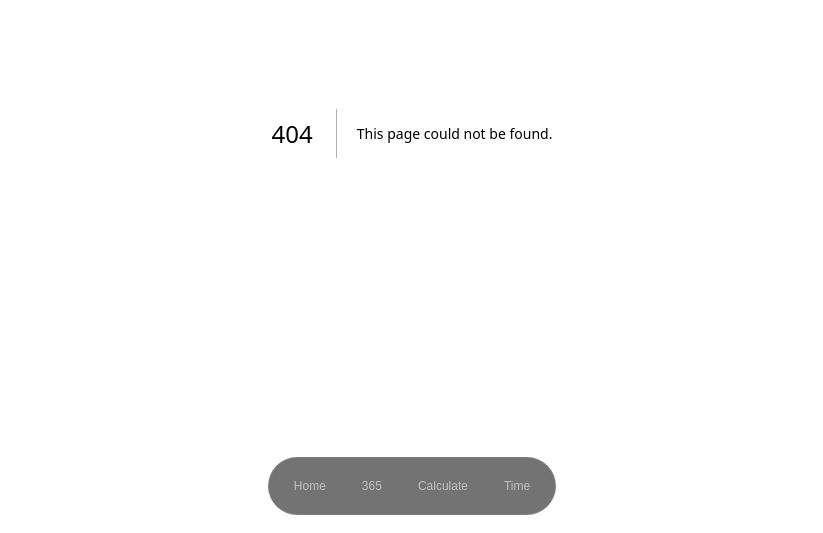
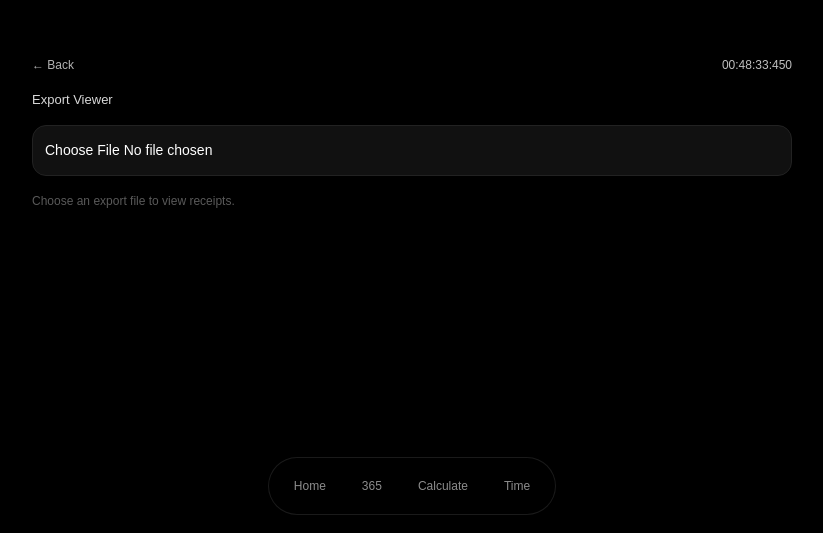
Before and after one commit to dptcoffee/Outflo, a Next.js app: page /365/export in a window 1280 px wide. Before the commit this address had no page. Shown: the part 267-800 px from the top of the page, without its empty margins (228-1051 px from the left). Built offline with nearby package versions, Linux system fonts and the light colour scheme.

Commit message:
Add export viewer: read-only receipt rendering with optional restore and live clock

```diff
--- /dev/null
+++ b/app/365/export/page.tsx
@@ -0,0 +1,298 @@
+"use client";
+
+import Link from "next/link";
+import { useEffect, useMemo, useState } from "react";
+
+type Receipt = {
+  id: string;
+  place: string;
+  amount: number;
+  ts: number; // epoch ms
+};
+
+type ExportPayloadV1 = {
+  exportedAt: number;
+  version: number;
+  receipts: Receipt[];
+};
+
+const STORAGE_KEY = "outflo_receipts_v1";
+const BACKUP_KEY = "outflo_receipts_v1_backup";
+
+function pad2(n: number) {
+  return String(n).padStart(2, "0");
+}
+function pad3(n: number) {
+  return String(n).padStart(3, "0");
+}
+
+function formatClock(ts: number) {
+  const d = new Date(ts);
+  return `${pad2(d.getHours())}:${pad2(d.getMinutes())}:${pad2(d.getSeconds())}:${pad3(d.getMilliseconds())}`;
+}
+
+function formatMoney(n: number) {
+  return `$${n.toFixed(2)}`;
+}
+
+function formatReceiptTime(ts: number) {
+  const d = new Date(ts);
+
+  const date = d.toLocaleDateString("en-GB", {
+    day: "2-digit",
+    month: "short",
+    year: "numeric",
+  });
+
+  const time = d.toLocaleTimeString("en-GB", {
+    hour: "2-digit",
+    minute: "2-digit",
+    hour12: false,
+  });
+
+  return `${date} · ${time}`;
+}
+
+function safeParseExport(raw: string): ExportPayloadV1 | null {
+  try {
+    const p = JSON.parse(raw);
+
+    if (!p || typeof p !== "object") return null;
+    if (typeof p.version !== "number") return null;
+    if (!Array.isArray(p.receipts)) return null;
+
+    const receipts: Receipt[] = p.receipts
+      .filter((r: any) =>
+        r &&
+        typeof r.id === "string" &&
+        typeof r.place === "string" &&
+        typeof r.amount === "number" &&
+        typeof r.ts === "number"
+      )
+      .map((r: any) => ({
+        id: r.id,
+        place: r.place,
+        amount: r.amount,
+        ts: r.ts,
+      }));
+
+    return {
+      exportedAt: typeof p.exportedAt === "number" ? p.exportedAt : Date.now(),
+      version: p.version,
+      receipts,
+    };
+  } catch {
+    return null;
+  }
+}
+
+export default function ExportViewerPage() {
+  const [clockTs, setClockTs] = useState(() => Date.now());
+  useEffect(() => {
+    const id = window.setInterval(() => setClockTs(Date.now()), 50);
+    return () => window.clearInterval(id);
+  }, []);
+
+  const [payload, setPayload] = useState<ExportPayloadV1 | null>(null);
+  const [error, setError] = useState<string>("");
+
+  // admin unlock for restore (tap title 7x)
+  const [admin, setAdmin] = useState(false);
+  const [tapCount, setTapCount] = useState(0);
+
+  const sortedReceipts = useMemo(() => {
+    if (!payload) return [];
+    return [...payload.receipts].sort((a, b) => b.ts - a.ts);
+  }, [payload]);
+
+  function unlockAdmin() {
+    const next = tapCount + 1;
+    setTapCount(next);
+    if (next >= 7) {
+      setAdmin(true);
+      setTapCount(0);
+    }
+  }
+
+  async function onPickFile(file: File | null) {
+    setError("");
+    setPayload(null);
+
+    if (!file) return;
+
+    try {
+      const text = await file.text();
+      const parsed = safeParseExport(text);
+      if (!parsed) {
+        setError("Could not read this export file.");
+        return;
+      }
+      setPayload(parsed);
+    } catch {
+      setError("Could not read this export file.");
+    }
+  }
+
+  function restoreToVault() {
+    if (!payload) return;
+
+    const phrase = window.prompt('Type exactly: RESTORE OUTFLO');
+    if (phrase !== "RESTORE OUTFLO") return;
+
+    try {
+      const s = JSON.stringify(payload.receipts);
+      localStorage.setItem(STORAGE_KEY, s);
+      localStorage.setItem(BACKUP_KEY, s);
+      alert("Restored to vault.");
+    } catch {
+      alert("Restore failed.");
+    }
+  }
+
+  return (
+    <main
+      style={{
+        minHeight: "100vh",
+        backgroundColor: "black",
+        color: "white",
+        display: "grid",
+        placeItems: "center",
+        padding: "max(24px, 6vh) 24px",
+      }}
+    >
+      <section style={{ width: "min(760px, 94vw)", display: "grid", gap: 16 }}>
+        {/* top row */}
+        <div
+          style={{
+            display: "flex",
+            justifyContent: "space-between",
+            alignItems: "baseline",
+            gap: 12,
+          }}
+        >
+          <Link
+            href="/365/receipts"
+            style={{
+              color: "white",
+              opacity: 0.7,
+              textDecoration: "none",
+              fontSize: 12,
+            }}
+          >
+            ← Back
+          </Link>
+
+          <div style={{ fontSize: 12, opacity: 0.75, fontVariantNumeric: "tabular-nums" }}>
+            {formatClock(clockTs)}
+          </div>
+        </div>
+
+        {/* title + optional restore */}
+        <div style={{ display: "flex", justifyContent: "space-between", alignItems: "baseline", gap: 12 }}>
+          <div
+            onClick={unlockAdmin}
+            style={{
+              fontSize: 13,
+              opacity: 0.85,
+              userSelect: "none",
+              cursor: "default",
+            }}
+            title="(tap 7x)"
+          >
+            Export Viewer
+          </div>
+
+          {admin && payload ? (
+            <button onClick={restoreToVault} style={dangerButtonStyle}>
+              Restore
+            </button>
+          ) : (
+            <div />
+          )}
+        </div>
+
+        {/* file input */}
+        <div style={{ display: "grid", gap: 10 }}>
+          <input
+            type="file"
+            accept="application/json,.json"
+            onChange={(e) => onPickFile(e.target.files?.[0] ?? null)}
+            style={fileStyle}
+          />
+          {error ? <div style={{ fontSize: 12, opacity: 0.6 }}>{error}</div> : null}
+        </div>
+
+        {/* render */}
+        {payload ? (
+          <>
+            <div style={{ fontSize: 12, opacity: 0.45 }}>
+              Loaded:{" "}
+              <span style={{ fontVariantNumeric: "tabular-nums" }}>
+                {sortedReceipts.length}
+              </span>{" "}
+              receipts
+            </div>
+
+            <div style={{ display: "grid", gap: 12 }}>
+              {sortedReceipts.map((r) => (
+                <div
+                  key={r.id}
+                  style={{
+                    padding: "16px",
+                    borderRadius: 18,
+                    border: "1px solid rgba(255,255,255,0.10)",
+                    background: "rgba(255,255,255,0.03)",
+                    display: "grid",
+                    gap: 10,
+                  }}
+                >
+                  <div style={{ fontSize: 14, opacity: 0.9 }}>{r.place}</div>
+
+                  <div
+                    style={{
+                      fontSize: 30,
+                      fontWeight: 700,
+                      fontVariantNumeric: "tabular-nums",
+                      letterSpacing: "-0.02em",
+                    }}
+                  >
+                    {formatMoney(r.amount)}
+                  </div>
+
+                  <div style={{ fontSize: 12, opacity: 0.55 }}>
+                    {formatReceiptTime(r.ts)}
+                  </div>
+                </div>
+              ))}
+            </div>
+          </>
+        ) : (
+          <div style={{ fontSize: 12, opacity: 0.35 }}>
+            Choose an export file to view receipts.
+          </div>
+        )}
+      </section>
+    </main>
+  );
+}
+
+const fileStyle: React.CSSProperties = {
+  width: "100%",
+  padding: "14px 12px",
+  background: "#111",
+  border: "1px solid #222",
+  borderRadius: 14,
+  color: "white",
+  fontSize: 14,
+  outline: "none",
+};
+
+const dangerButtonStyle: React.CSSProperties = {
+  background: "rgba(255,60,60,0.12)",
+  border: "1px solid rgba(255,60,60,0.30)",
+  color: "white",
+  borderRadius: 999,
+  padding: "8px 12px",
+  fontSize: 12,
+  cursor: "pointer",
+};
```
